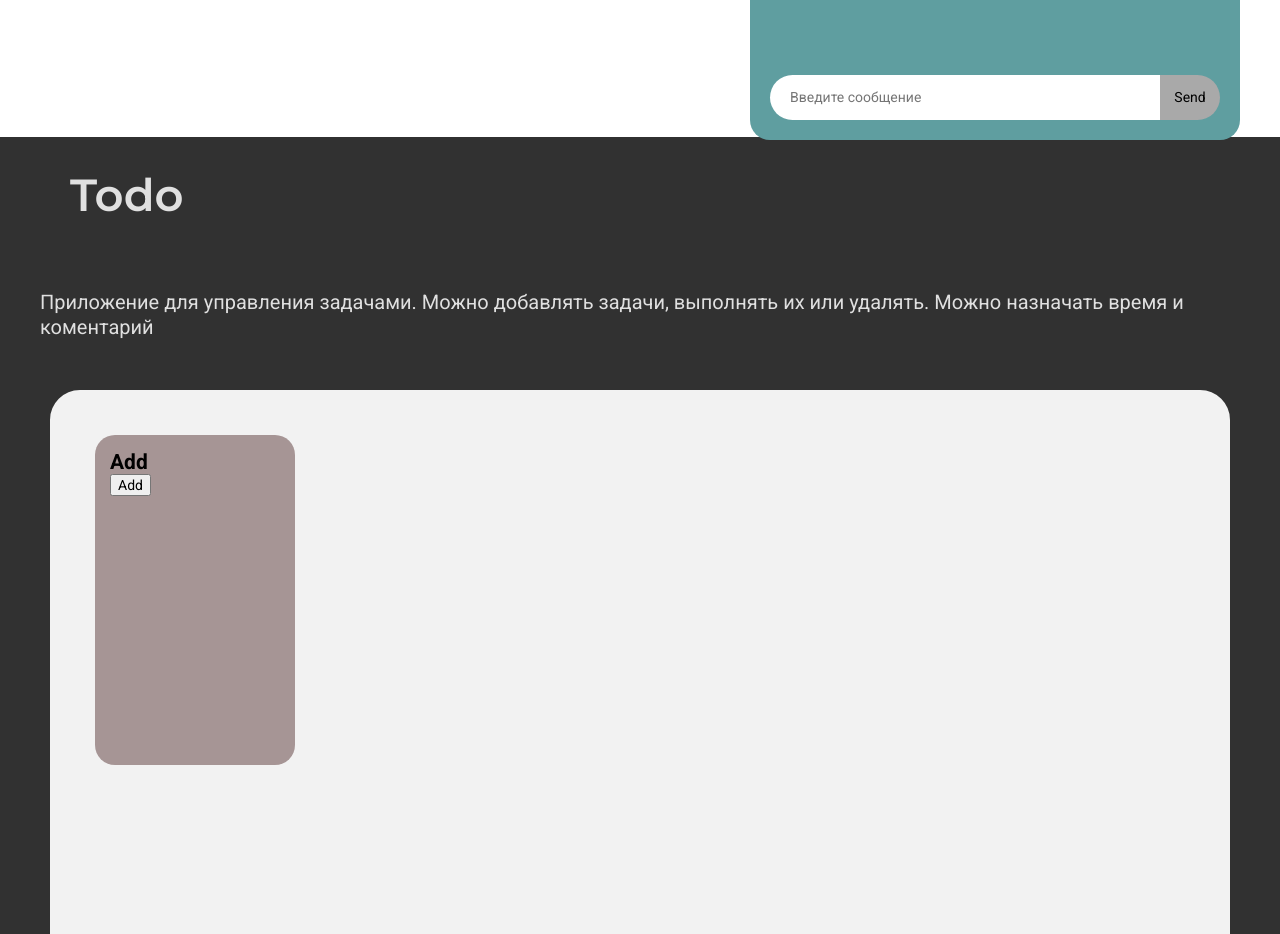
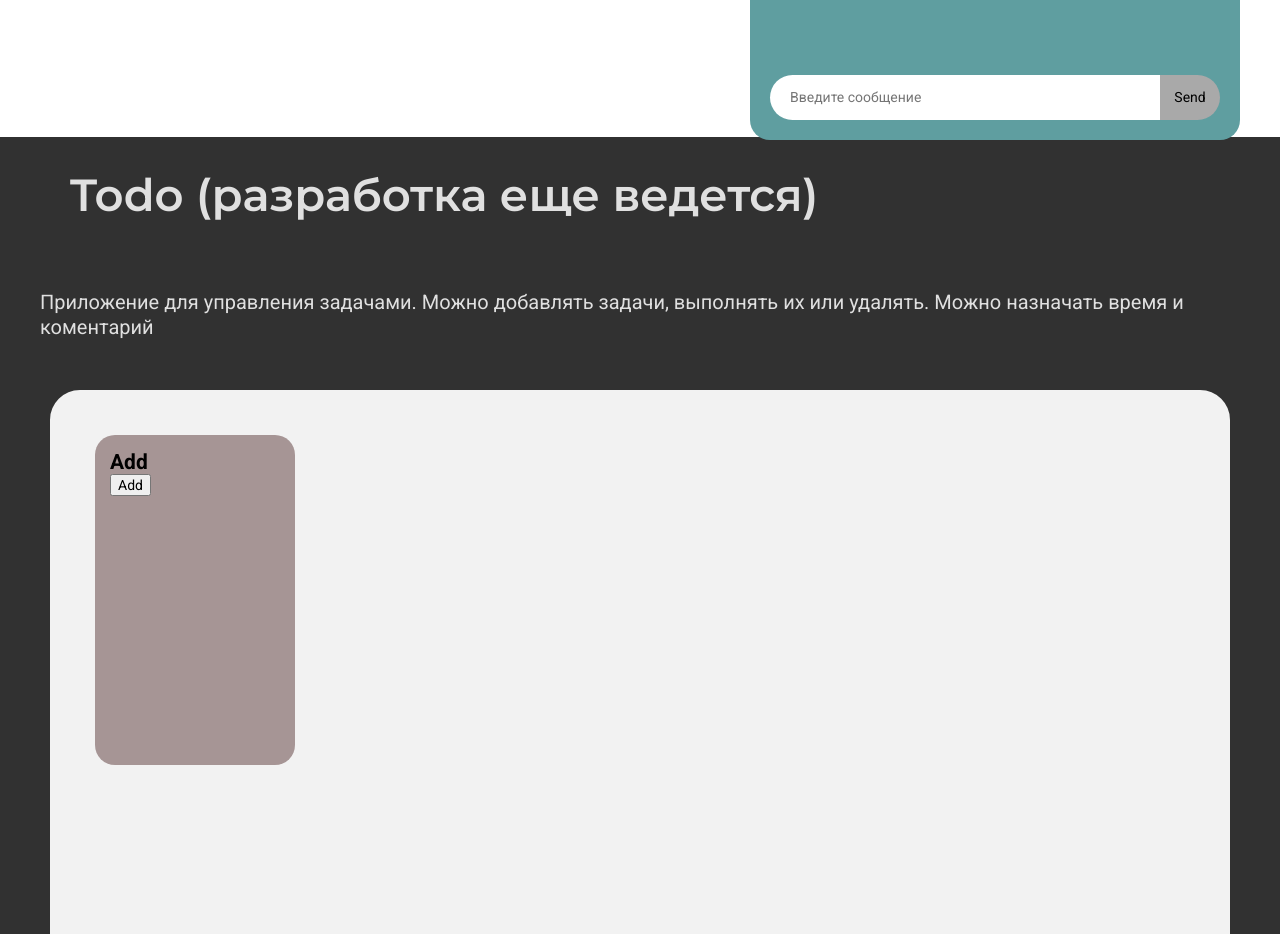
Before and after one commit to Murakle/portfolio, a plain HTML site: page examples.html in a window 1280 px wide. Shown: the part 1500-2434 px from the top of the page. Drawn offline with nearby package versions, Linux system fonts and the light colour scheme.

Commit message:
fix examples

```diff
--- a/examples.html
+++ b/examples.html
@@ -76,7 +76,7 @@
     <section class="todo-section">
         <div class="container">
             <div class="example-about todo-about">
-                <h2 class="example-header todo-header">Todo</h2>
+                <h2 class="example-header todo-header">Todo (разработка еще ведется)</h2>
                 <p class="about-text todo-about-text">
                     Приложение для управления задачами. Можно добавлять задачи, выполнять их или удалять. Можно
                     назначать время и коментарий
```
